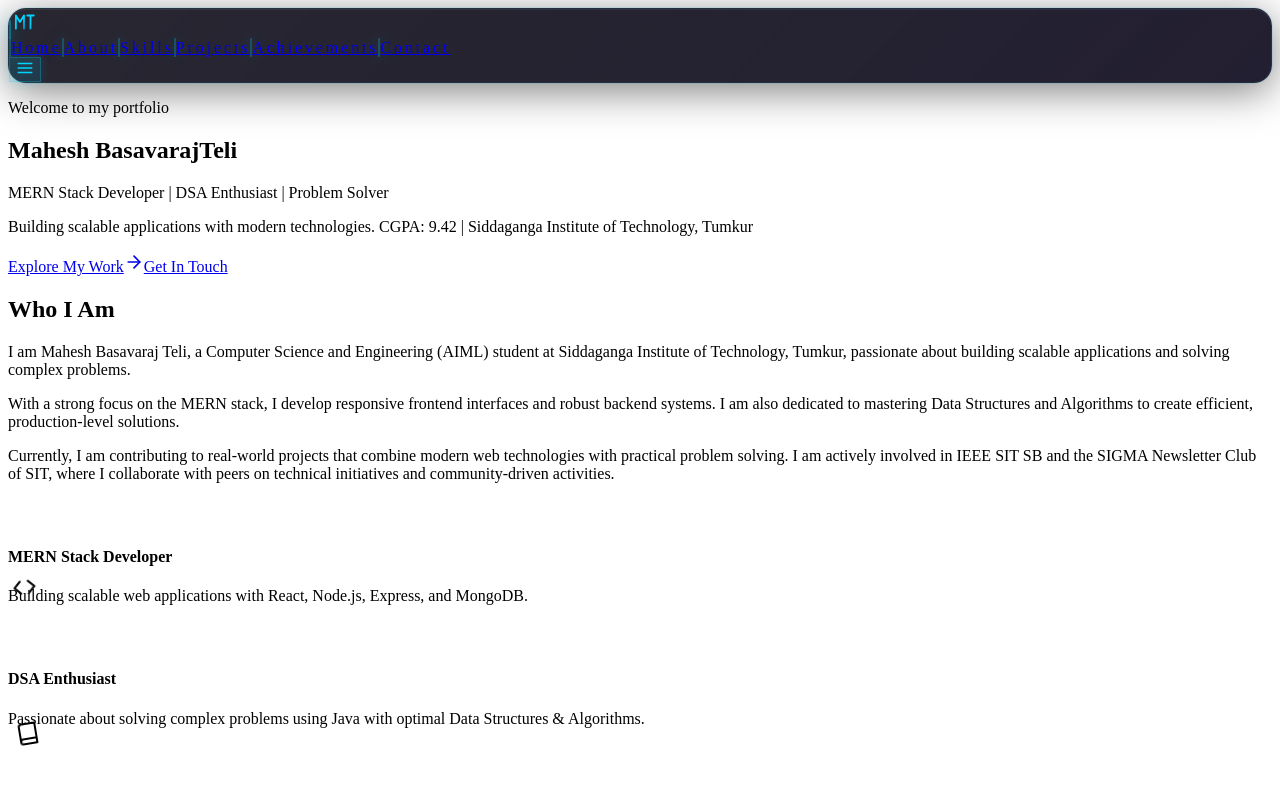
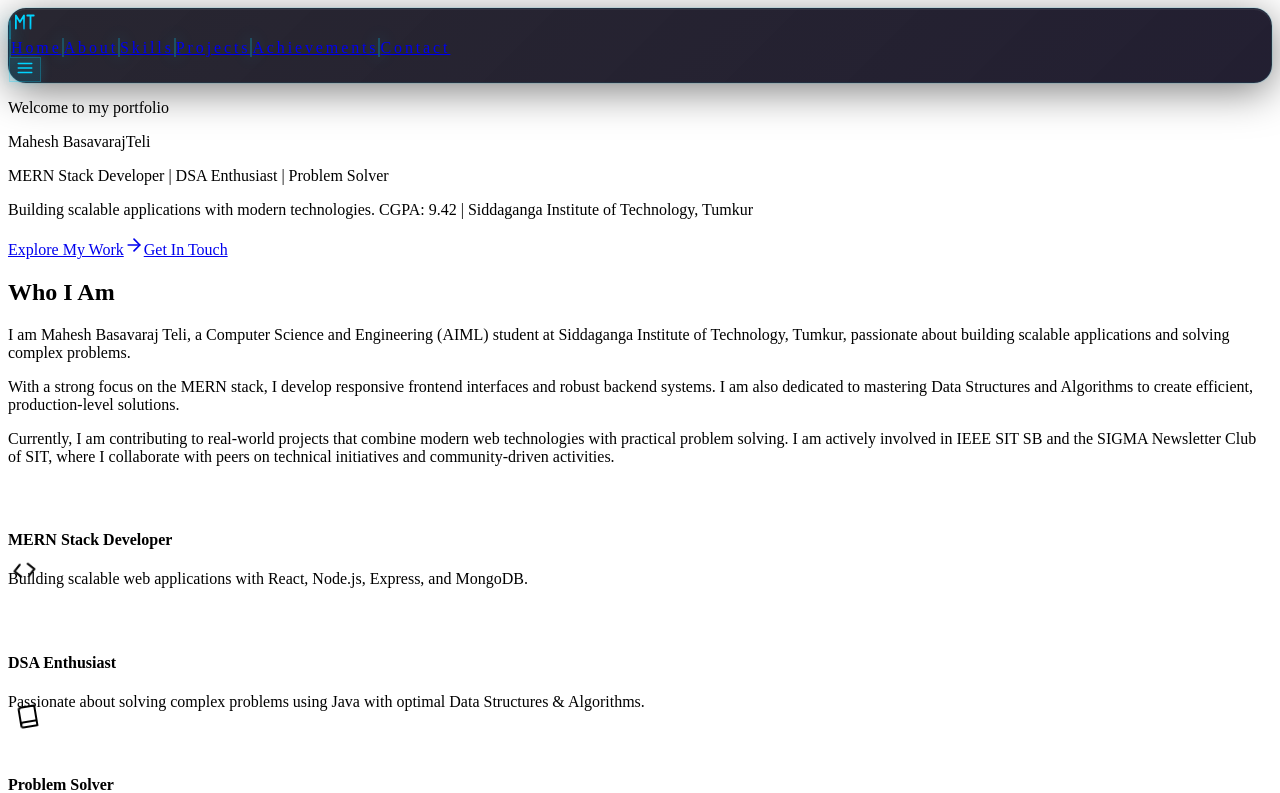
Before and after one commit to maheshteli07/portfolio, a React app: page / in a window 1280 px wide. Shown: the top 793 px of the page. Built offline with nearby package versions, Linux system fonts and the light colour scheme; the HTML template or start-up script is replaced by a standard one.

Commit message:
loader updated

```diff
--- a/src/App.jsx
+++ b/src/App.jsx
@@ -29,16 +29,16 @@ function App() {
       </AnimatePresence>
 
       <motion.div
-        initial={{ opacity: 0, scale: 0.98, y: 15 }}
-        animate={{
-          opacity: loading ? 0 : 1,
-          scale: loading ? 0.98 : 1,
-          y: loading ? 15 : 0
+        initial={{ opacity: 0, y: 20, scale: 0.98 }}
+        animate={!loading ? { opacity: 1, y: 0, scale: 1 } : { opacity: 0, y: 20, scale: 0.98 }}
+        transition={{
+          duration: 0.8,
+          ease: [0.22, 1, 0.36, 1],
+          delay: 0.1
         }}
-        transition={{ duration: 1.8, ease: [0.22, 1, 0.36, 1] }}
       >
-        <Navbar />
-        <main className="overflow-x-hidden w-full max-w-[100vw]">
+        <Navbar loading={loading} />
+        <main className="overflow-x-hidden w-full max-w-[100vw] selection:bg-primary/30 selection:text-primary">
           <Hero />
           <About />
           <Skills />
--- a/src/components/Loader.jsx
+++ b/src/components/Loader.jsx
@@ -143,7 +143,7 @@ export default function Loader() {
             className="absolute inset-0 w-full h-full"
             viewBox="0 0 100 100"
           >
-             <circle
+            <circle
               cx="50" cy="50" r="42"
               fill="none"
               stroke="#FFFFFF"
--- a/src/components/Navbar.jsx
+++ b/src/components/Navbar.jsx
@@ -35,9 +35,9 @@ function MagneticItem({ item, index, isActive }) {
       onMouseMove={handleMove}
       onMouseLeave={handleLeave}
       style={{ x: springX, y: springY, letterSpacing: '0.18em' }}
-      initial={{ opacity: 0, y: -14 }}
+      initial={{ opacity: 0, y: -30 }}
       animate={{ opacity: 1, y: 0 }}
-      transition={{ delay: 0.15 + index * 0.09, duration: 0.55, ease: [0.22, 1, 0.36, 1] }}
+      transition={{ delay: 1.1 + index * 0.15, duration: 0.8, ease: [0.22, 1, 0.36, 1] }}
       className={`relative px-4 py-2 text-[16px] font-bold tracking-[0.18em] uppercase group cursor-pointer select-none transition-all duration-500 ${isActive ? 'text-white' : ''}`}
     >
       {/* Active background or Hover background */}
@@ -230,7 +230,7 @@ function MobileMenu({ isOpen, setIsOpen, activeItem }) {
 }
 
 /* ── Main Navbar ─────────────────────────────────────────── */
-export default function Navbar() {
+export default function Navbar({ loading }) {
   const [isOpen, setIsOpen] = useState(false)
   const [activeItem, setActiveItem] = useState('hero')
 
@@ -263,9 +263,9 @@ export default function Navbar() {
     <>
       <motion.nav
         className="fixed top-0 left-0 right-0 z-40"
-        initial={{ y: -80, opacity: 0 }}
-        animate={{ y: 0, opacity: 1 }}
-        transition={{ duration: 0.7, ease: [0.22, 1, 0.36, 1] }}
+        initial={{ y: -150, opacity: 0 }}
+        animate={!loading ? { y: 0, opacity: 1 } : { y: -150, opacity: 0 }}
+        transition={{ duration: 1.5, ease: [0.22, 1, 0.36, 1], delay: 0.8 }}
       >
         {/* Thin gold progress line at very top */}
         <motion.div
--- a/src/sections/Hero.jsx
+++ b/src/sections/Hero.jsx
@@ -6,20 +6,34 @@ const containerVariants = {
   visible: {
     opacity: 1,
     transition: {
-      staggerChildren: 0.2,
-      delayChildren: 0.3,
+      staggerChildren: 0.45,
+      delayChildren: 0.6,
     },
   },
 }
 
 const itemVariants = {
-  hidden: { opacity: 0, y: 20 },
+  hidden: { opacity: 0, y: 30, x: -100 },
   visible: {
     opacity: 1,
     y: 0,
+    x: 0,
     transition: {
-      duration: 1.0,
-      ease: 'easeOut',
+      duration: 1.2,
+      ease: [0.22, 1, 0.36, 1],
+    },
+  },
+}
+
+const buttonVariants = {
+  hidden: { opacity: 0, y: 30, x: 100 },
+  visible: {
+    opacity: 1,
+    y: 0,
+    x: 0,
+    transition: {
+      duration: 1.2,
+      ease: [0.22, 1, 0.36, 1],
     },
   },
 }
@@ -58,33 +72,12 @@ export default function Hero() {
           Welcome to my portfolio
         </motion.p>
 
-        <motion.h1
-          variants={itemVariants}
-          className="font-display text-3xl sm:text-4xl md:text-5xl lg:text-7xl font-bold text-bright mb-8 leading-tight"
-        >
-          <motion.div
-            className="flex flex-col md:flex-row items-center justify-center gap-2 md:gap-3"
-            initial={{ opacity: 0 }}
-            animate={{ opacity: 1 }}
-          >
-            <motion.span
-              initial={{ opacity: 0, y: 40 }}
-              animate={{ opacity: 1, y: 0 }}
-              transition={{ delay: 0.6, duration: 1.0 }}
-              className="font-bold"
-            >
-              Mahesh Basavaraj
-            </motion.span>
-            <motion.span
-              initial={{ opacity: 0, y: 40 }}
-              animate={{ opacity: 1, y: 0 }}
-              transition={{ delay: 0.8, duration: 1.0 }}
-              className="font-bold"
-            >
-              Teli
-            </motion.span>
-          </motion.div>
-        </motion.h1>
+        <div className="font-display text-3xl sm:text-4xl md:text-5xl lg:text-7xl font-bold text-bright mb-8 leading-tight">
+          <div className="flex flex-col md:flex-row items-center justify-center gap-2 md:gap-3">
+            <motion.span variants={itemVariants} className="font-bold">Mahesh Basavaraj</motion.span>
+            <motion.span variants={itemVariants} className="font-bold">Teli</motion.span>
+          </div>
+        </div>
 
         <motion.p
           variants={itemVariants}
@@ -101,7 +94,7 @@ export default function Hero() {
         </motion.p>
 
         <motion.div
-          variants={itemVariants}
+          variants={buttonVariants}
           className="flex flex-col sm:flex-row gap-6 justify-center mt-12"
         >
           <motion.a
```
